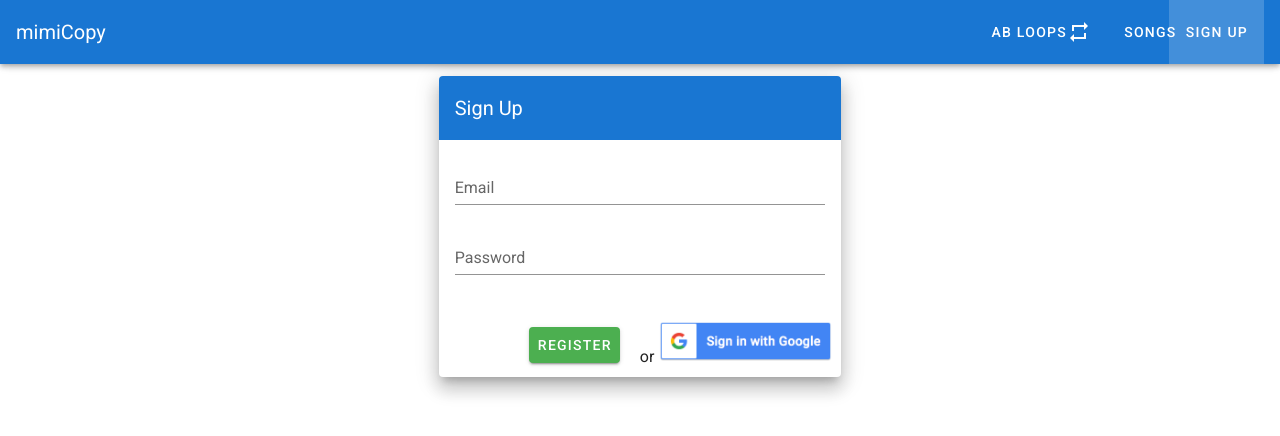
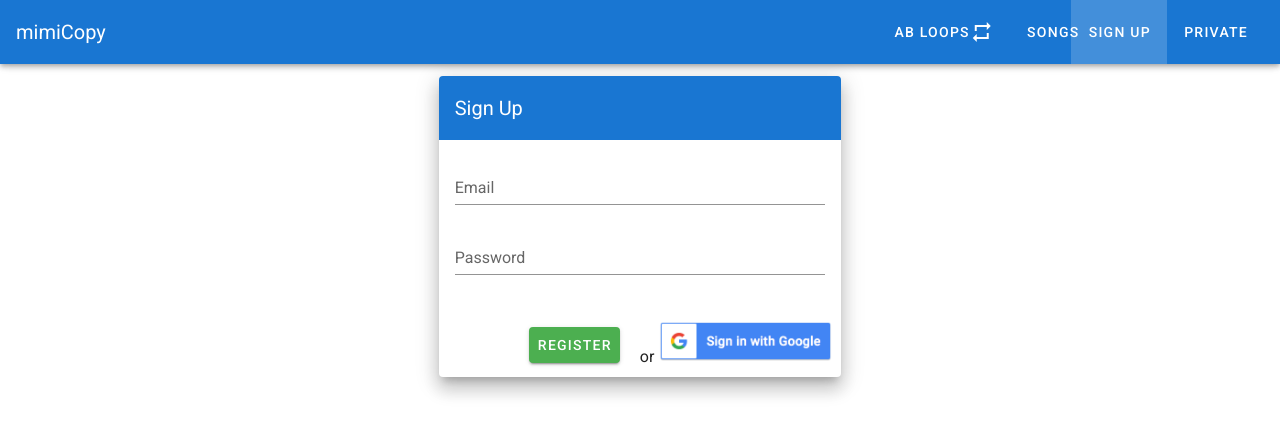
Before and after one commit to tmtakashi/mimiStation, a Vue app in the folder client/: page /signup in a window 1280 px wide. Shown: the top 436 px of the page. Built offline with nearby package versions, Linux system fonts and the light colour scheme; no server answers.

Commit message:
client authentication

```diff
--- a/client/src/components/Navbar.vue
+++ b/client/src/components/Navbar.vue
@@ -22,12 +22,16 @@
         <v-toolbar-items>
           <v-btn v-if="userStatus" @click="logout" text>Logout</v-btn>
         </v-toolbar-items>
+        <v-toolbar-items>
+          <v-btn @click="apiPrivate" text>private</v-btn>
+        </v-toolbar-items>
       </template>
     </v-app-bar>
   </div>
 </template>
 
 <script>
+import axios from "axios";
 import Firebase from "./../firebase";
 import SongList from "./SongList.vue";
 
@@ -52,6 +56,11 @@ export default {
   methods: {
     logout: function() {
       Firebase.logout();
+    },
+    apiPrivate: async function() {
+      let res = await axios.get("http://localhost:8000/private", {
+        headers: { Authorization: `Bearer ${localStorage.getItem("jwt")}` }
+      });
     }
   }
 };
--- a/client/src/firebase.js
+++ b/client/src/firebase.js
@@ -30,14 +30,18 @@ export default {
     },
     login(email, password) {
         firebase.auth().signInWithEmailAndPassword(email, password).then(res => {
-            localStorage.setItem('jwt', res.user.qa)
+            res.user.getIdToken().then(idToken => {
+                localStorage.setItem('jwt', idToken.toString())
+            })
             router.push('/')
         })
     },
     loginWithGoogle() {
         const provider = new firebase.auth.GoogleAuthProvider();
         firebase.auth().signInWithPopup(provider).then(function (res) {
-            localStorage.setItem('jwt', res.user.qa)
+            res.user.getIdToken().then(idToken => {
+                localStorage.setItem('jwt', idToken.toString())
+            })
             router.push('/')
         }).catch(function (error) {
             alert("Failed to login with Google")
```
Also changed, not shown: 2 other files (tests, documents, lock files or other folders).
